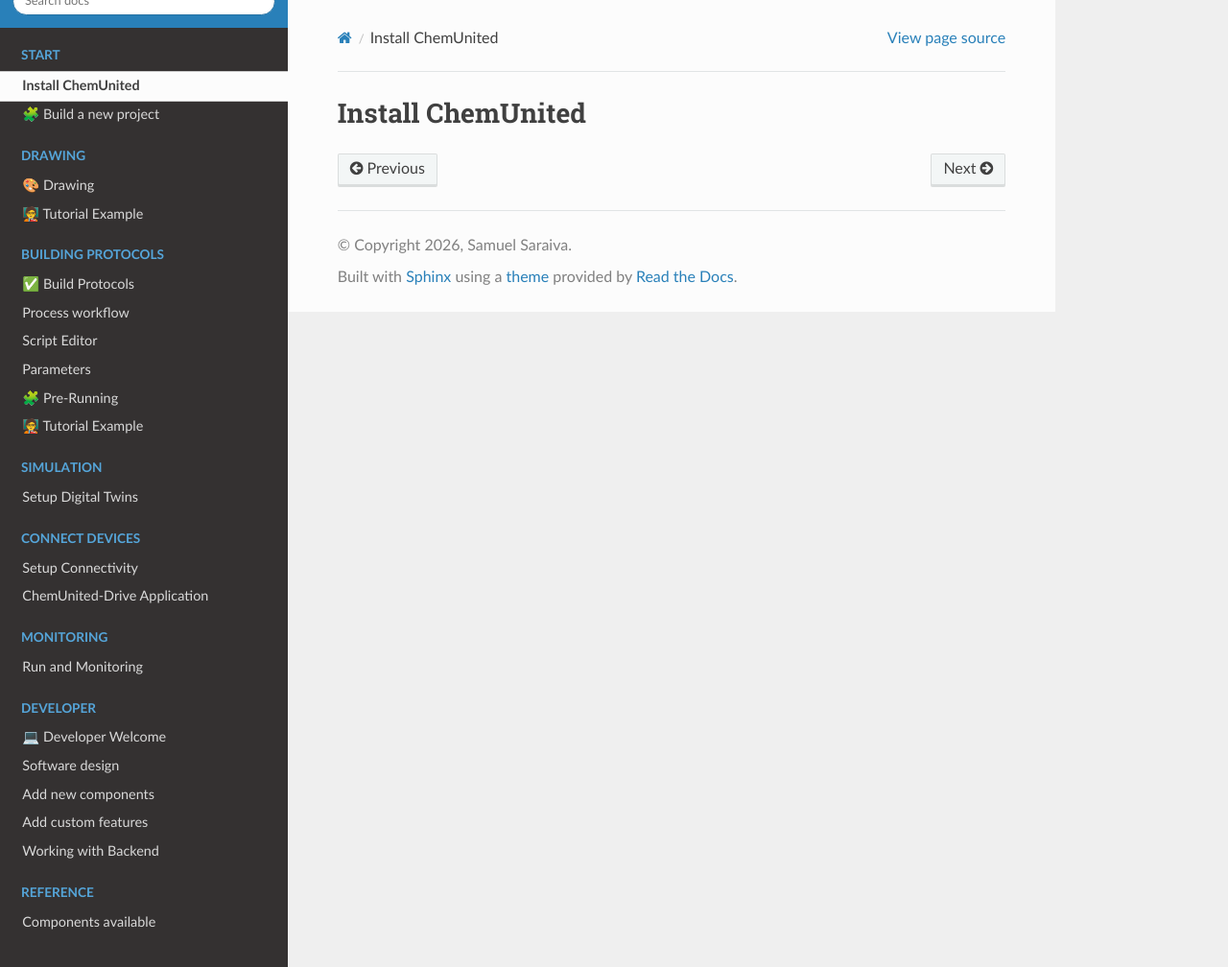
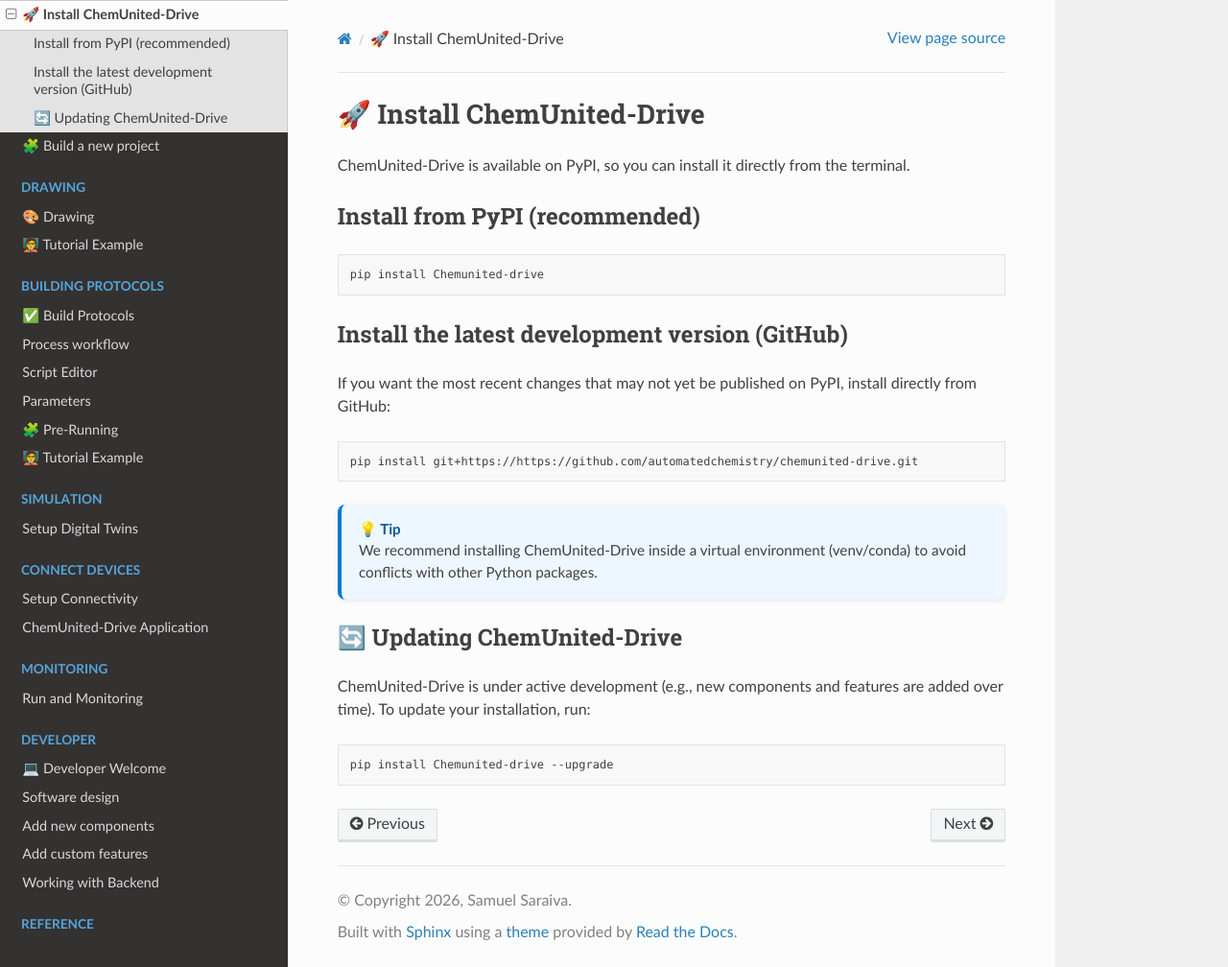
Before and after one commit to automatedchemistry/chemunited-docs, a Sphinx documentation site: the page built from docs/wellcome/install.md, in a window 1280 px wide and 1008 px high. Shown: the whole window at 96% size. Built offline with Sphinx 7.4.7 and the Read the Docs theme 3.1.0, drawn with Linux system fonts in a browser that asks for light colours.

Commit message:
Monitoring and installation !

````diff
--- a/docs/wellcome/install.md
+++ b/docs/wellcome/install.md
@@ -1 +1,31 @@
-# Install ChemUnited
+# 🚀 Install ChemUnited-Drive
+
+ChemUnited-Drive is available on PyPI, so you can install it directly from the terminal.
+
+## Install from PyPI (recommended)
+
+```shell
+pip install Chemunited-drive
+```
+
+## Install the latest development version (GitHub)
+
+If you want the most recent changes that may not yet be published on PyPI, install directly from GitHub:
+
+```shell
+pip install git+https://https://github.com/automatedchemistry/chemunited-drive.git
+```
+<div class="info-block">
+  <strong>💡 Tip</strong><br>
+  We recommend installing ChemUnited-Drive inside a virtual environment (venv/conda) to avoid
+  conflicts with other Python packages.
+</div>
+
+## 🔄 Updating ChemUnited-Drive
+
+ChemUnited-Drive is under active development (e.g., new components and features are added over time).
+To update your installation, run:
+
+```shell
+pip install Chemunited-drive --upgrade
+```
````
Also changed, not shown: docs/monitoring/run_monitoring.md (+39 -0 lines), docs/wellcome/new_project.md (+34 -6 lines), docs/_static/monitoring01.png (added), 1 other file.
